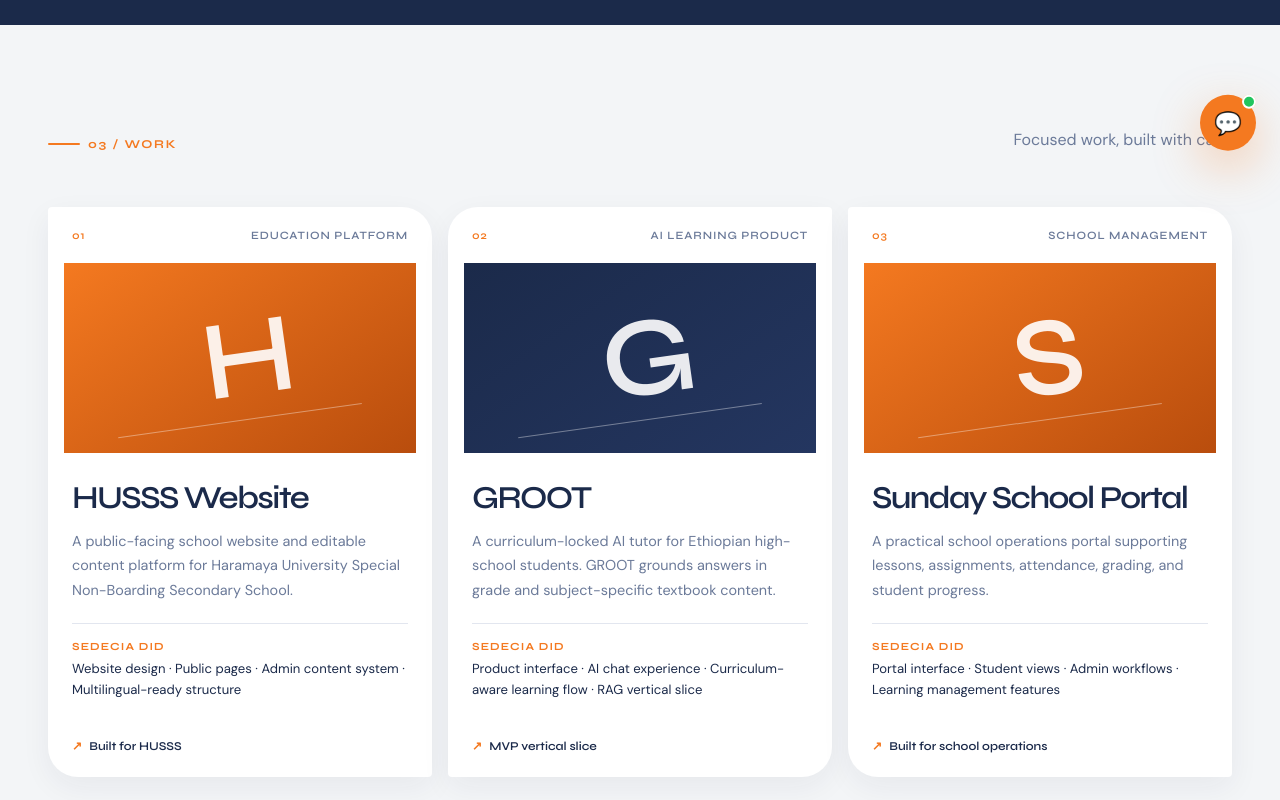
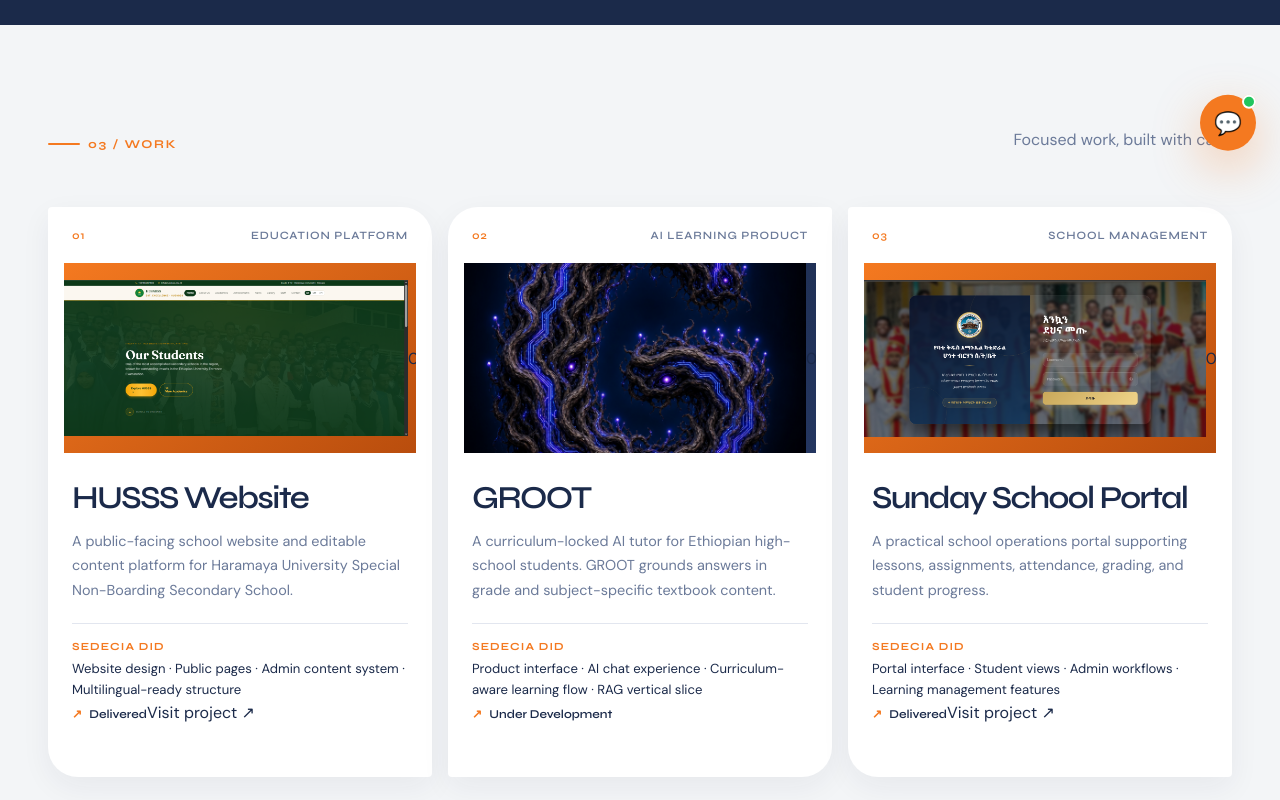
Before and after one commit to yerondereje432/sedecia, a React (Vite) app: page /portfolio in a window 1280 px wide. Shown: the part 620-1420 px from the top of the page. Built offline with nearby package versions, Linux system fonts and the light colour scheme.

Commit message:
Update project statuses and replace HolographicWall

```diff
--- a/src/pages/Portfolio.jsx
+++ b/src/pages/Portfolio.jsx
@@ -2,7 +2,6 @@ import React from 'react';
 import { Helmet } from 'react-helmet-async';
 import { motion } from 'framer-motion';
 import CTASection from '@components/sections/CTASection';
-import HolographicWall from '@components/ui/HolographicWall';
 import './Portfolio.css';
 
 const PROJECTS = [
@@ -12,7 +11,9 @@ const PROJECTS = [
     title: 'HUSSS Website',
     description: 'A public-facing school website and editable content platform for Haramaya University Special Non-Boarding Secondary School.',
     work: 'Website design · Public pages · Admin content system · Multilingual-ready structure',
-    status: 'Built for HUSSS',
+    status: 'Delivered',
+    image: '/portfolio-husss.png',
+    link: 'https://schoolweb-beige-delta.vercel.app/',
     accent: 'orange',
   },
   {
@@ -21,7 +22,9 @@ const PROJECTS = [
     title: 'GROOT',
     description: 'A curriculum-locked AI tutor for Ethiopian high-school students. GROOT grounds answers in grade and subject-specific textbook content.',
     work: 'Product interface · AI chat experience · Curriculum-aware learning flow · RAG vertical slice',
-    status: 'MVP vertical slice',
+    status: 'Under Development',
+    image: '/groot-logo.png',
+    link: null,
     accent: 'navy',
   },
   {
@@ -30,7 +33,9 @@ const PROJECTS = [
     title: 'Sunday School Portal',
     description: 'A practical school operations portal supporting lessons, assignments, attendance, grading, and student progress.',
     work: 'Portal interface · Student views · Admin workflows · Learning management features',
-    status: 'Built for school operations',
+    status: 'Delivered',
+    image: '/portfolio-sunday.png',
+    link: 'https://web-production-71a88.up.railway.app/',
     accent: 'orange',
   },
 ];
@@ -68,7 +73,7 @@ export default function Portfolio() {
               </p>
             </motion.div>
             <motion.div className="portfolio-hero__visual" initial={{ opacity: 0, scale: .92 }} animate={{ opacity: 1, scale: 1 }} transition={{ delay: .25, duration: .8 }}>
-              <HolographicWall intensity={0.6} radius={150} />
+              <div className="portfolio-hero__pattern" aria-hidden="true"><span>◇</span><span>✦</span><span>△</span><span>◌</span><span>╳</span><span>＋</span></div>
               <span className="portfolio-hero__visual-label">From idea to interface</span>
             </motion.div>
           </div>
@@ -84,12 +89,12 @@ export default function Portfolio() {
               {PROJECTS.map((project, index) => (
                 <motion.article key={project.title} className={`portfolio-card portfolio-card--${project.accent}`} custom={index} initial="hidden" whileInView="visible" viewport={{ once: true, amount: .2 }} variants={reveal}>
                   <div className="portfolio-card__top"><span>{project.number}</span><span>{project.type}</span></div>
-                  <div className="portfolio-card__visual" aria-hidden="true"><div className="portfolio-card__mark">{project.title.charAt(0)}</div><div className="portfolio-card__rule" /></div>
+                  <div className="portfolio-card__visual">{project.image ? <img src={project.image} alt={`${project.title} project`} /> : <div className="portfolio-card__mark">{project.title.charAt(0)}</div>}<div className="portfolio-card__visual-overlay"><span>{project.number}</span></div></div>
                   <div className="portfolio-card__content">
                     <motion.h2 initial={{ opacity: 0, y: 18 }} whileInView={{ opacity: 1, y: 0 }} viewport={{ once: true }} transition={{ delay: .12, duration: .55 }}>{project.title}</motion.h2>
                     <motion.p initial={{ opacity: 0, y: 14 }} whileInView={{ opacity: 1, y: 0 }} viewport={{ once: true }} transition={{ delay: .2, duration: .55 }}>{project.description}</motion.p>
                     <div className="portfolio-card__work"><span>SEDECIA did</span>{project.work}</div>
-                    <div className="portfolio-card__status">{project.status}</div>
+                    <div className="portfolio-card__bottom"><span className={`portfolio-card__status portfolio-card__status--${project.status === 'Delivered' ? 'delivered' : 'development'}`}>{project.status}</span>{project.link && <a className="portfolio-card__visit" href={project.link} target="_blank" rel="noreferrer">Visit project <span>↗</span></a>}</div>
                   </div>
                 </motion.article>
               ))}
```
